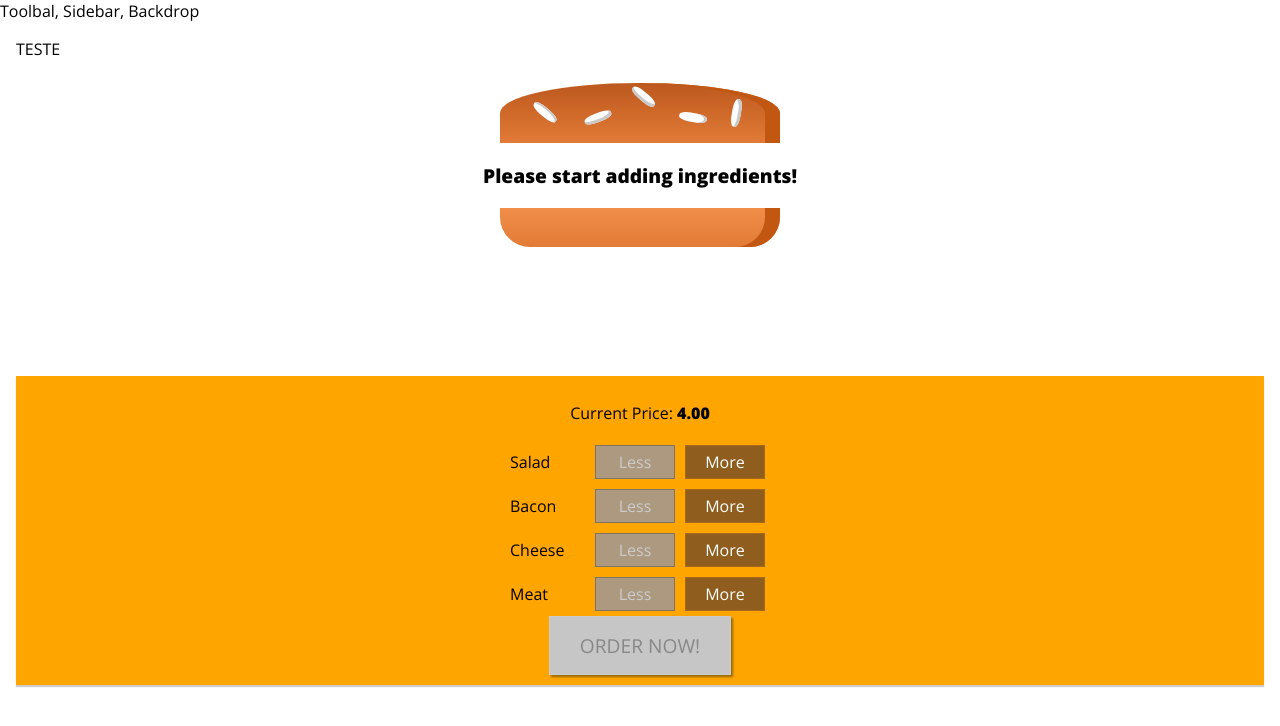
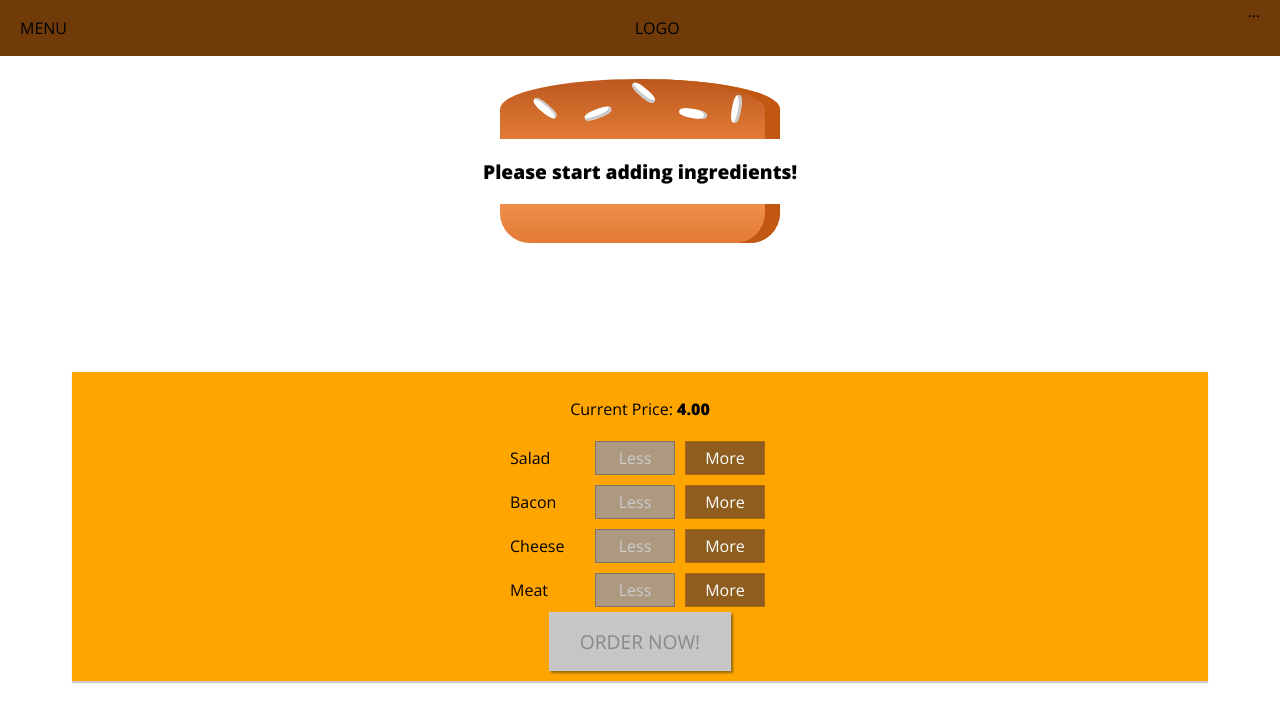
Before and after one commit to pedroprado/burguer-app, a React app: page / in a window 1280 px wide. Shown: the top 726 px of the page. Built offline with nearby package versions, Linux system fonts and the light colour scheme.

Commit message:
Adding Toolbar

```diff
--- a/src/App.js
+++ b/src/App.js
@@ -7,7 +7,6 @@
     return (
       <div>
         <Layout>
-          <p>TESTE</p>
           <BurguerBuilder/>
         </Layout>
       </div>
--- a/src/components/Layout/Layout.css
+++ b/src/components/Layout/Layout.css
@@ -1,3 +1,3 @@
 .Content{
-    margin: 16px;
+    margin: 72px;
 }
--- a/src/components/Layout/Layout.js
+++ b/src/components/Layout/Layout.js
@@ -1,11 +1,12 @@
 import React from 'react';
 import Aux from '../../hoc/Aux';
+import Toolbar from '../Navigation/Toolbar/Toolbar';
 import classes from './Layout.css';
 
 const layout = (props) => {
     return (
     <Aux>
-        <div>Toolbal, Sidebar, Backdrop</div>
+        <Toolbar />
         <main className={classes.Content}>
             {props.children}
         </main>
--- /dev/null
+++ b/src/components/Navigation/Toolbar/Toolbar.css
@@ -0,0 +1,19 @@
+.Toolbar {
+    height: 56px;
+    width: 100%;
+    position: fixed;
+    top:0;
+    left:0;
+    background-color: #703B09;
+    display: flex;
+    justify-content: space-between;
+    align-items: center;
+    padding: 0 20px;
+    box-sizing: border-box;
+    z-index: 90
+
+}
+
+.Toolbar nav{
+    height: 100%;
+}
--- /dev/null
+++ b/src/components/Navigation/Toolbar/Toolbar.js
@@ -0,0 +1,15 @@
+import React from 'react';
+import classes from './Toolbar.css';
+
+const toolbar = props => {
+    return (
+        <header className={classes.Toolbar}>
+            <div>MENU</div>
+            <div>LOGO</div>
+            <nav>...</nav>
+        </header>
+    );
+};
+
+
+export default toolbar;
```
